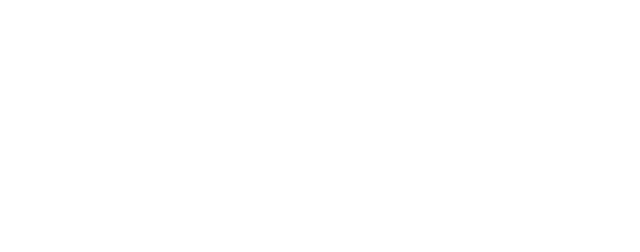
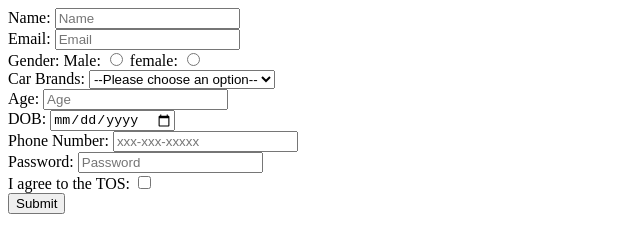
Before and after one commit to acciojob/signup-form-car-valivali151633, a website: page main.html in a window 1280 px wide. Shown: the whole page, without its empty margins (0-640 px from the left). Drawn offline with Linux system fonts and the light colour scheme.

Commit message:
created a submission

```diff
--- a/main.html
+++ b/main.html
@@ -8,6 +8,58 @@
 
 <body>
 	<!-- the entire body must be written by student -->
+	<form method="post">
+		<label for="name">Name:</label>
+		<input type="text" id=name placeholder=Name required>
+		<br>
+
+		<label for="email">Email:</label>
+		<input type="email" id=email placeholder=Email required>
+		<br>
+
+		<label >Gender:</label>
+		<label for="gender_m">Male:</label>
+		<input type="radio" id=gender_m name=Gender required>
+
+
+		<label for="gender_f">female:</label>
+		<input type="radio" id=gender_f name=Gender required>
+		<br>
+
+		<label for="cars">Car Brands:</label>
+		<select id=cars placeholder="" required>
+			<option>--Please choose an option--</option>
+			<option>Audi</option>
+			<option>Bmw</option>
+			<option>Benz</option>
+		</select>
+		<br>
+
+		<label for="age">Age:</label>
+		<input type="number" id=age placeholder=Age required>
+		<br>
+
+		<label for="dob">DOB:</label>
+		<input type="date" id=dob  required>
+		<br>
+
+
+		<label for="tel">Phone Number:</label>
+		<input type="tel" id=tel placeholder=xxx-xxx-xxxxx>
+		<br>
+
+		<label for="password">Password:</label>
+		<input type="password" id=password placeholder=Password required>
+		<br>
+
+		<label for="tos">I agree to the TOS:</label>
+		<input type="checkbox" id=tos  required>
+		<br>
+
+		<button type="submit">Submit</button>
+
+
+	</form>
     <script type="text/javascript" src="./script.js">
 </script>
 
```
